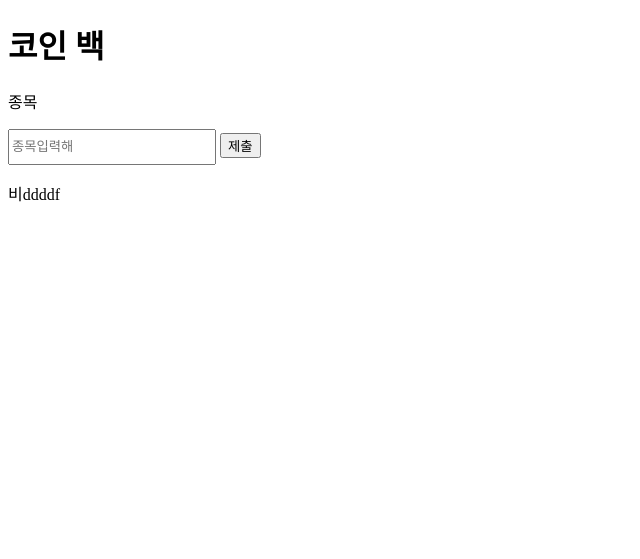
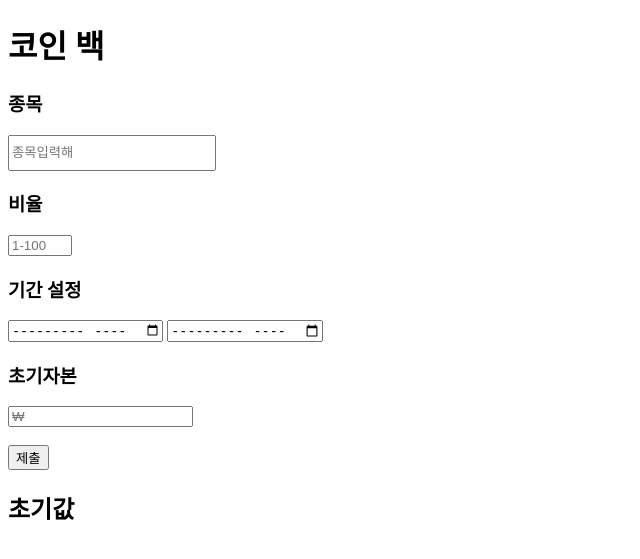
Before and after one commit to Minkyu01/CoinTraderingBot, a Flask app: template templates/coinbacktest.html in a window 1280 px wide. Shown: the top 559 px of the page, without its empty margins (0-640 px from the left). Run offline with Flask 2, Linux system fonts and the light colour scheme; the template is opened without the code that fills it, so the values that code supplies are empty.

Commit message:
HTML 만 조금함

```diff
--- a/app.py
+++ b/app.py
@@ -2,6 +2,6 @@ from flask import Flask, request, render_template
 app = Flask(__name__)
 
 
-@app.route('/coinback')
+@app.route('/') #나중에 URL coinback으로 수정
 def coin():
     return render_template("coinbacktest.html")
--- a/templates/coinbacktest.html
+++ b/templates/coinbacktest.html
@@ -8,20 +8,40 @@
 </head>
 <body>
     <h1>코인 백</h1>
+ <div class="select_section">
+    <form><!--action=""-->
         <div class="stock">
-        <p>종목</p>
-        <form>
+            <h3>종목</h3>
+
             <input id="stock_search" type='text' name="종목" style= "width : 200px; height:30px" placeholder="종목입력해" >
-             <input type="submit" value="제출">
-        </form>
 
         </div>
         <div class="ratio">
-        <p>비ddddf</p>
+            <h3>비율</h3>
+            <input type="number" min="1" max="100" placeholder="1-100">
+
         </div>
         <div class="period">
+            <h3>기간 설정</h3>
+            <input type="month" name="start_day">
+            <input type="month" name="end_day">
+        </div>
+        <div class="initial_amount">
+            <h3>초기자본</h3>
+            <input type='number' placeholder="₩">
+        </div><br>
+            <input type="submit" value="제출" name="">
+    </form>
+</div>
+<div class="initial_values">
+    <h2>초기값</h2>
 
 </div>
-    <div class="initial_amount"></div>
+<div class="end_value">
+
+</div>
+<div class="chart">
+
+</div>
 </body>
 </html>
```
Lines whose indentation alone changed are shown as unchanged.
